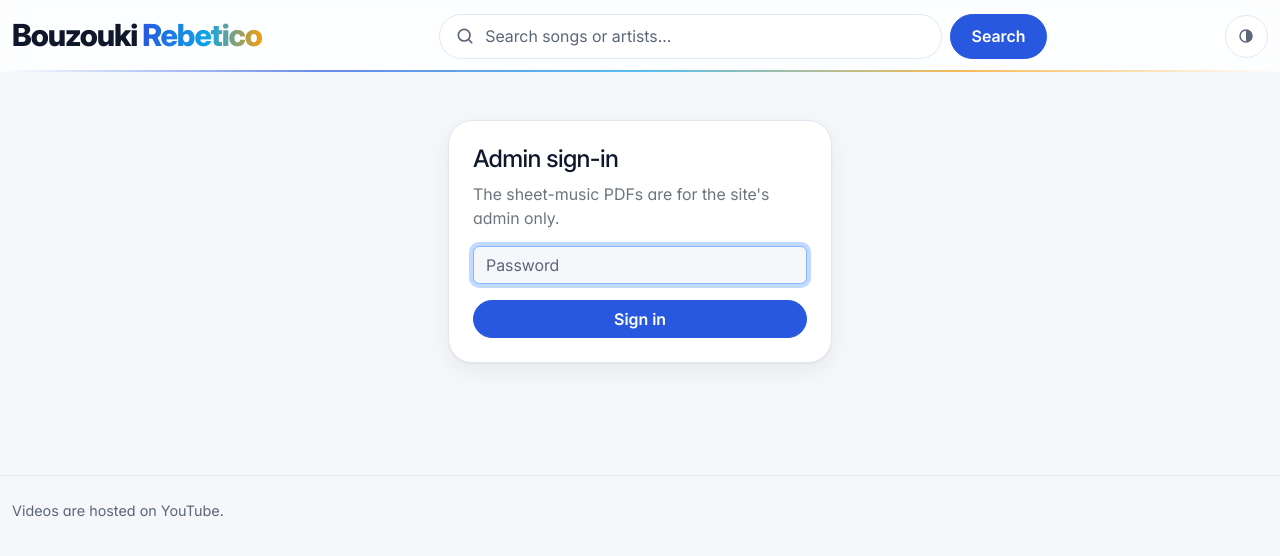
After one commit to Portia210/bouzouki_website, a Flask app: template templates/admin.html in a window 1280 px wide. The commit adds this page. Shown: the top 556 px of the page. Run offline with Flask 3, Linux system fonts and the light colour scheme; the template is opened without the code that fills it, so the values that code supplies are empty; parts of the project's set-up code (start-up, migrations or seed data) failed here and were passed over; some libraries are stand-ins or nearby versions.

Commit message:
Admin-only sheet-music PDFs: schema v4, /admin sign-in, /pdf presigned redirect
songs.score_key/tab_key (migration 0004, empty until the upload script exists) hold R2 keys
derived from song_id, never from names. /admin is a password-only login (ADMIN_PASSWORD; unset
= feature off); the session lasts a week and is renewed only by the no-store /admin/session and
/pdf responses, so public pages and static files never carry a Set-Cookie a shared cache could
store. The session holds an HMAC of the password, so rotating it signs everyone out.
/pdf/<song_id>/<sheet|tab> sends visitors to /admin and the admin to a 5-minute presigned URL
of the private bucket. The player shows lock buttons until /admin/session says admin.

New dependency: boto3 (pip-audit clean). pyproject also gets pythonpath=['.'] because
'uv run pytest' could not import app. The review's findings were fixed before this commit.

Co-Authored-By: Claude Sonnet 5.5 <noreply@anthropic.com>

```diff
--- a/app.py
+++ b/app.py
@@ -1,15 +1,19 @@
+import hmac
 import os
+import secrets
+from datetime import timedelta
 from functools import lru_cache
 from hashlib import sha1
 from pathlib import Path
 
 from dotenv import load_dotenv
-from flask import Flask, Response, abort, jsonify, redirect, render_template, request, send_from_directory, url_for
+from flask import Flask, Response, abort, jsonify, redirect, render_template, request, send_from_directory, session, url_for
 from flask_bootstrap import Bootstrap5
 from flask_limiter import Limiter
 from flask_limiter.util import get_remote_address
 from werkzeug.middleware.proxy_fix import ProxyFix
 
+import storage
 from classes import Catalog, load_artist_image, load_catalog
 from logger import logger
 from search import MAX_QUERY_LEN, SearchIndex
@@ -34,7 +38,19 @@ def _sniff_image(data: bytes) -> str:
     return "application/octet-stream"
 
 
-def create_app(db_file: str | Path | None = None, secret_key: str | None = None) -> Flask:
+def _safe_next(value: str | None, fallback: str) -> str:
+    """Only same-site paths: `//host` or `/\\host` would make the login an open redirect."""
+    if value and value.startswith("/") and not value.startswith(("//", "/\\")) and value.isprintable():
+        return value
+    return fallback
+
+
+def _pdf_filename(song, kind: str) -> str:
+    suffix = "" if kind == "sheet" else " - Tablature"
+    return f"{song.en_name} - {song.artist.en_name}{suffix}.pdf"
+
+
+def create_app(db_file: str | Path | None = None, secret_key: str | None = None, admin_password: str | None = None) -> Flask:
     app = Flask(__name__)
 
     secret_key = secret_key or os.getenv("FLASK_SECRET_KEY")
@@ -43,9 +59,19 @@ def create_app(db_file: str | Path | None = None, secret_key: str | None = None)
         raise RuntimeError("FLASK_SECRET_KEY environment variable is required")
     app.config["SECRET_KEY"] = secret_key
     app.config["BOOTSTRAP_SERVE_LOCAL"] = True  # no CDN: faster, and the CSP stays strict
+    # No ADMIN_PASSWORD = no admin: /admin is a 404 and the PDF buttons are not rendered.
+    admin_password = admin_password or os.getenv("ADMIN_PASSWORD") or ""
 
     # Behind Railway's proxy the client IP and scheme arrive in X-Forwarded-* headers.
     proxy_hops = int(os.getenv("TRUST_PROXY_HOPS", "0"))
+    # Signed-in admin: a week since the last visit. The cookie is NOT renewed on every response (that would
+    # put Set-Cookie on public pages and static files, which a shared cache may store); only the no-store
+    # /admin and /pdf responses renew it (`session.modified`, see `touch`).
+    app.config["PERMANENT_SESSION_LIFETIME"] = timedelta(days=7)
+    app.config["SESSION_REFRESH_EACH_REQUEST"] = False
+    app.config["SESSION_COOKIE_SAMESITE"] = "Lax"
+    app.config["SESSION_COOKIE_SECURE"] = not os.getenv("DEV_SERVER")  # Secure everywhere except `main.py` on plain-http localhost
+    app.config["MAX_CONTENT_LENGTH"] = 16 * 1024  # forms here are tiny
     if proxy_hops:
         app.wsgi_app = ProxyFix(app.wsgi_app, x_for=proxy_hops, x_proto=proxy_hops, x_host=proxy_hops)
 
@@ -159,6 +185,87 @@ def create_app(db_file: str | Path | None = None, secret_key: str | None = None)
             "X-Content-Type-Options": "nosniff",
         })
 
+    # ---------------------------------------------------------------- admin
+    # Public pages never touch the session, so they stay identical for everyone and the edge
+    # cache can keep them; only /admin* and /pdf* depend on who is signed in.
+    # The session proves "knows the password that is current now": rotating ADMIN_PASSWORD (or the secret
+    # key) signs every browser out, which a plain `admin: True` flag could not do.
+    admin_proof = hmac.new(secret_key.encode(), b"admin:" + admin_password.encode(), "sha256").hexdigest()
+
+    def is_admin() -> bool:
+        return bool(admin_password) and hmac.compare_digest(str(session.get("admin", "")), admin_proof)
+
+    def touch() -> None:
+        """Renew the one-week window. Only call from responses that are `no-store`."""
+        if is_admin():
+            session.modified = True
+
+    def csrf_token() -> str:
+        if "csrf" not in session:
+            session["csrf"] = secrets.token_urlsafe(32)
+        return session["csrf"]
+
+    def csrf_ok() -> bool:
+        expected = session.get("csrf", "")
+        return bool(expected) and hmac.compare_digest(request.form.get("csrf", ""), expected)
+
+    @app.context_processor
+    def _admin_context():
+        return {"csrf_token": csrf_token, "admin_enabled": bool(admin_password)}
+
+    @app.route("/admin", methods=["GET", "POST"])
+    @limiter.limit("5 per minute;30 per hour", methods=["POST"])
+    def admin():
+        if not admin_password:
+            abort(404)
+        target = _safe_next(request.values.get("next"), url_for("home"))
+        if request.method == "POST":
+            if not csrf_ok():
+                abort(400)
+            sent = request.form.get("password", "")
+            if hmac.compare_digest(sent.encode(), admin_password.encode()):
+                session.clear()  # fresh session: a pre-login cookie must not become the admin's
+                session["admin"] = admin_proof
+                session.permanent = True
+                logger.info(f"admin signed in from {get_remote_address()}")
+                return redirect(target)
+            logger.warning(f"failed admin login from {get_remote_address()}")
+            return render_template("admin.html", failed=True, signed_in=is_admin(), next=request.form.get("next", "")), 401
+        if is_admin() and request.args.get("next"):
+            return redirect(target)
+        return render_template("admin.html", failed=False, signed_in=is_admin(), next=request.args.get("next", ""))
+
+    @app.route("/admin/logout", methods=["POST"])
+    def admin_logout():
+        if not csrf_ok():
+            abort(400)
+        session.clear()
+        return redirect(url_for("home"))
+
+    @app.route("/admin/session")
+    def admin_session():
+        touch()  # artist pages call this, so browsing the site keeps the admin signed in
+        return jsonify(admin=is_admin())
+
+    @app.route("/pdf/<int:song_id>/<kind>")
+    @limiter.limit("60 per minute")
+    def pdf(song_id, kind):
+        if kind not in ("sheet", "tab") or not admin_password:
+            abort(404)
+        if not is_admin():  # checked before the lookup, so nobody can probe which songs have a PDF
+            return redirect(url_for("admin", next=request.path))
+        touch()
+        song = catalog.song_by_id.get(song_id)
+        key = song and (song.score_key if kind == "sheet" else song.tab_key)
+        if not key:
+            abort(404)
+        try:
+            url = storage.presigned_url(key, _pdf_filename(song, kind))
+        except storage.StorageError as error:
+            logger.error(f"R2 not usable: {error}")
+            return _error(503, "Sheet music is unavailable right now")
+        return redirect(url)
+
     # ----------------------------------------------------------------- misc
     @app.route("/healthz")
     def healthz():
@@ -190,6 +297,8 @@ def create_app(db_file: str | Path | None = None, secret_key: str | None = None)
         response.headers.setdefault("Referrer-Policy", "strict-origin-when-cross-origin")
         if request.is_secure:
             response.headers.setdefault("Strict-Transport-Security", "max-age=31536000")
+        if request.path.startswith(("/admin", "/pdf")):  # per-user: never keep in a shared cache
+            response.headers["Cache-Control"] = "private, no-store"
         return response
 
     # --------------------------------------------------------------- errors
--- a/pyproject.toml
+++ b/pyproject.toml
@@ -6,6 +6,7 @@ readme = "README.md"
 requires-python = ">=3.11"
 dependencies = [
     "bootstrap-flask>=2.5.0",
+    "boto3>=1.44.3",
     "flask>=3.1.2",
     "flask-limiter>=4.0.0",
     "gunicorn>=27.0.1",
@@ -21,3 +22,4 @@ dev = [
 
 [tool.pytest.ini_options]
 testpaths = ["tests"]
+pythonpath = ["."]  # `uv run pytest` doesn't put the project root on sys.path, so conftest couldn't import app
--- a/static/css/styles.css
+++ b/static/css/styles.css
@@ -253,6 +253,14 @@ a { text-underline-offset: 3px; }
 .player-label { display: flex; align-items: center; gap: .5rem; font-size: .8rem; font-weight: 600; letter-spacing: .04em; text-transform: uppercase; color: var(--muted); margin: 0; }
 .player-label::before { content: ""; width: .5rem; height: .5rem; border-radius: 50%; background: var(--accent); }
 .player-yt { font-size: .85rem; white-space: nowrap; }
+.player-pdfs { display: flex; flex-wrap: wrap; gap: .5rem; margin-bottom: .75rem; }
+.pdf-btn {
+    display: inline-flex; align-items: center; gap: .45rem; padding: .45rem 1rem; border: 1px solid var(--line); border-radius: 999px;
+    background: var(--bg); color: var(--ink); font-size: .9rem; font-weight: 650; text-decoration: none;
+}
+.pdf-btn:hover { border-color: var(--accent); background: var(--accent-soft); color: var(--ink); }
+.pdf-btn .icon-doc, .player-panel[data-admin="true"] .pdf-btn .icon-lock { display: none; }
+.player-panel[data-admin="true"] .pdf-btn .icon-doc { display: block; }
 .player-more { margin: .9rem 0 0; font-size: .95rem; }
 /* 16:9, as wide as the column allows but never taller than what fits next to the title and tabs. */
 .player-frame {
@@ -289,3 +297,8 @@ a { text-underline-offset: 3px; }
 /* ---- footer / errors ---------------------------------------------------- */
 .site-footer { margin-top: 4rem; border-top: 1px solid var(--line); color: var(--muted); font-size: .9rem; }
 .error-code { font-size: 6rem; font-weight: 800; letter-spacing: -.05em; line-height: 1; margin: 0; }
+
+/* ---- admin sign-in ------------------------------------------------------ */
+.admin-card { max-width: 24rem; margin-inline: auto; padding: 1.5rem; background: var(--surface); border: 1px solid var(--line); border-radius: 24px; box-shadow: var(--shadow); }
+.admin-error { margin: 0 0 1rem; color: #c0262d; font-weight: 600; }
+[data-bs-theme="dark"] .admin-error { color: #ff8a8f; }
--- /dev/null
+++ b/templates/admin.html
@@ -0,0 +1,32 @@
+{% extends 'base.html' %}
+
+{% block title %}Admin — Bouzouki Rebetico{% endblock %}
+{% block description %}Admin sign-in.{% endblock %}
+
+{% block content %}
+<div class="container-xxl py-5">
+    <div class="admin-card">
+        {% if signed_in %}
+        <h1 class="h4 mb-2">You're signed in</h1>
+        <p class="text-secondary">Sheet-music and tablature PDFs are open for you. You'll be signed out after a week without a visit.</p>
+        <form method="post" action="{{ url_for('admin_logout') }}" class="d-flex gap-2 flex-wrap">
+            <input type="hidden" name="csrf" value="{{ csrf_token() }}">
+            <a class="btn btn-primary" href="{{ url_for('home') }}">Back to the site</a>
+            <button type="submit" class="btn btn-outline-secondary">Sign out</button>
+        </form>
+        {% else %}
+        <h1 class="h4 mb-2">Admin sign-in</h1>
+        <p class="text-secondary">The sheet-music PDFs are for the site's admin only.</p>
+        {% if failed %}<p class="admin-error" role="alert">Wrong password.</p>{% endif %}
+        <form method="post" action="{{ url_for('admin') }}" class="d-grid gap-3">
+            <input type="hidden" name="csrf" value="{{ csrf_token() }}">
+            <input type="hidden" name="next" value="{{ next }}">
+            <label class="visually-hidden" for="admin-password">Password</label>
+            <input type="password" id="admin-password" name="password" class="form-control" required autofocus
+                autocomplete="current-password" placeholder="Password">
+            <button type="submit" class="btn btn-primary">Sign in</button>
+        </form>
+        {% endif %}
+    </div>
+</div>
+{% endblock %}
```
Also changed, not shown: classes.py (+7 -3 lines), static/js/artist.js (+32 -0 lines), storage.py (added, +58 -0 lines), templates/artist_songs.html (+7 -1 lines), tests/test_admin.py (added, +194 -0 lines), tests/test_migrations.py (+16 -4 lines), .claude/ARCHITECTURE.md, .claude/GOTCHAS.md, .claude/NEXTSESSION.md, .claude/ROADMAP.md, .claude/plans/pdf-upload.md, migrations/0004_song_pdf_keys.py (added), 3 other files.
